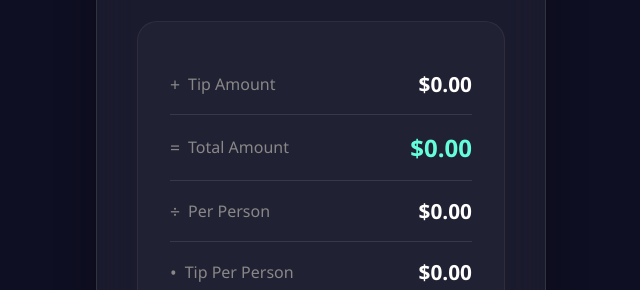
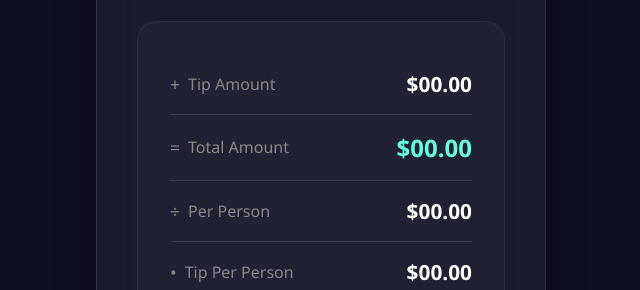
Before and after one commit to SulimAnxO1/Tip-Calculator, a plain HTML site: page index.html in a window 1280 px wide. Shown: the part 662-952 px from the top of the page, 319-959 px from the left. Drawn offline with Linux system fonts and the light colour scheme.

Commit message:
update: innerContent

```diff
--- a/index.html
+++ b/index.html
@@ -104,7 +104,7 @@
             Tip Amount
           </div>
           <!-- TIP AMOUNT OUTPUT -->
-          <div class="result-value" id="tipAmount">$0.00</div>
+          <div class="result-value" id="tipAmount">$00.00</div>
         </div>
 
         <!-- TOTAL AMOUNT -->
@@ -114,7 +114,7 @@
             Total Amount
           </div>
           <!-- TOTAL OUTPUT -->
-          <div class="result-value highlight" id="totalAmount">$0.00</div>
+          <div class="result-value highlight" id="totalAmount">$00.00</div>
         </div>
 
         <!-- PER PERSON -->
@@ -124,7 +124,7 @@
             Per Person
           </div>
           <!-- PER PERSON AMOUNT -->
-          <div class="result-value" id="perPersonAmount">$0.00</div>
+          <div class="result-value" id="perPersonAmount">$00.00</div>
         </div>
 
         <!-- TIP PER-PERSON -->
@@ -134,7 +134,7 @@
             Tip Per Person
           </div>
           <!-- TIP PER-PERSON AMOUNT -->
-          <div class="result-value" id="tipPerPerson">$0.00</div>
+          <div class="result-value" id="tipPerPerson">$00.00</div>
         </div>
       </div>
 
```
